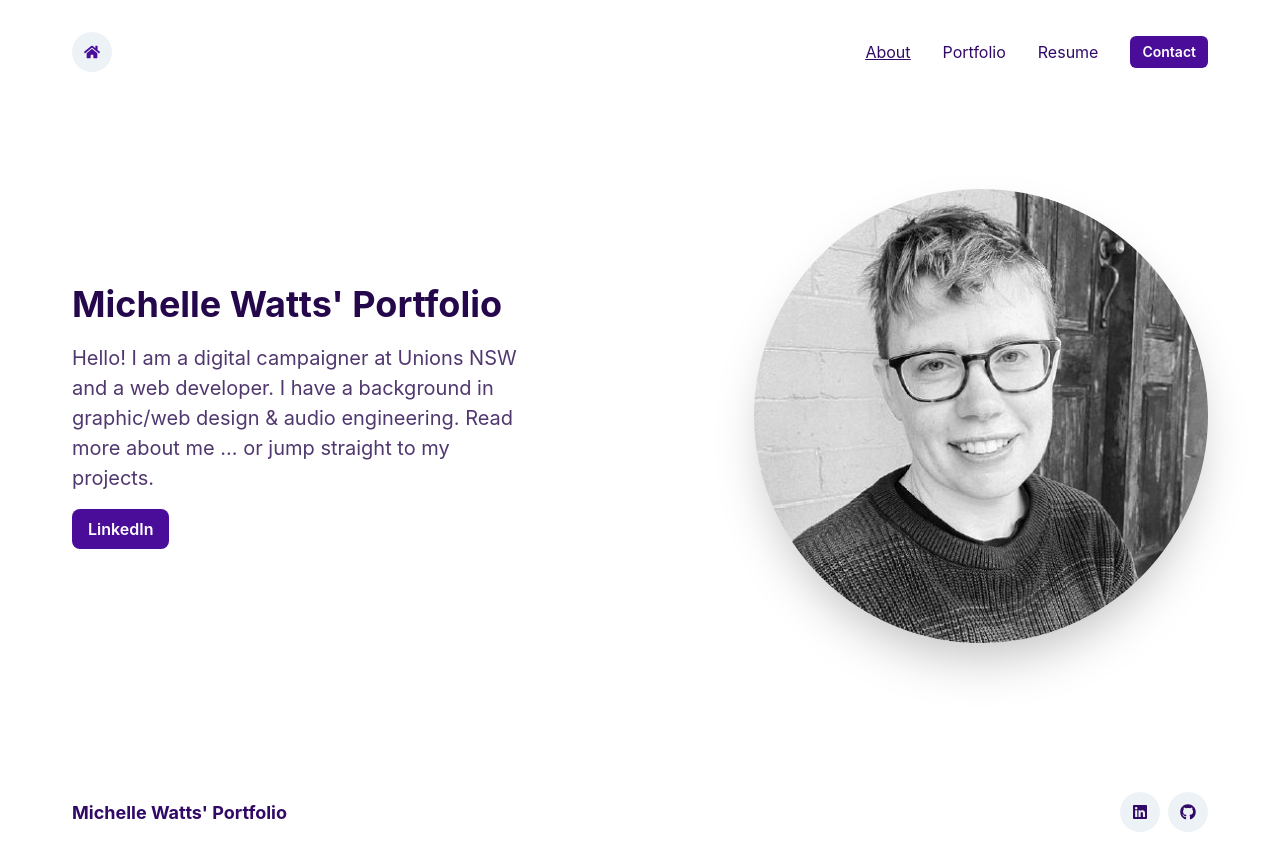
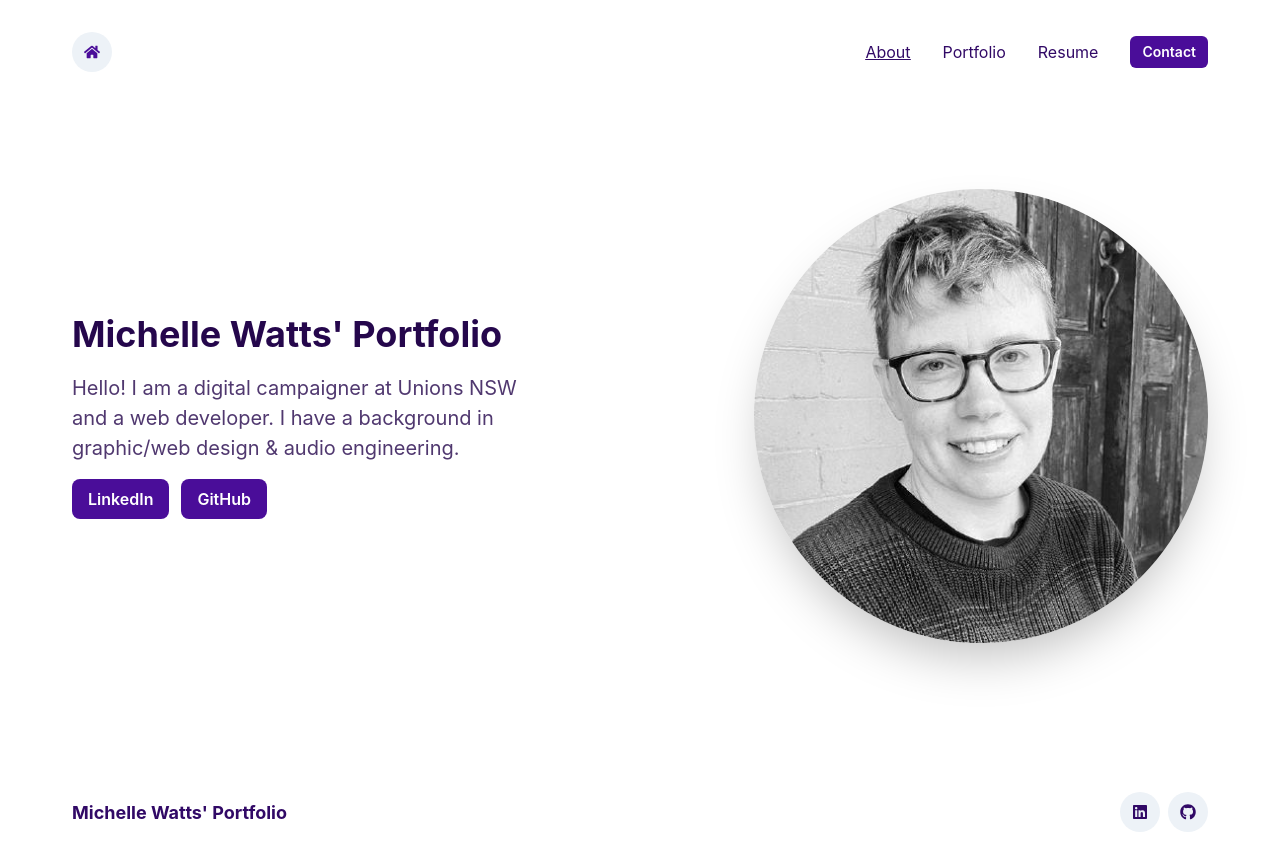
Before and after one commit to michellewatts20000/watts-react-portfolio-chakra, a React (Create React App) app: page / in a window 1280 px wide. Built offline with nearby package versions, Linux system fonts and the light colour scheme.

Commit message:
links on home page

```diff
--- a/src/components/sections/Form.js
+++ b/src/components/sections/Form.js
@@ -28,7 +28,7 @@ import React from 'react';
               Get in touch
               <Text
                 as={'span'}
-                bgGradient="linear(to-r, red.400,pink.400)"
+                bggradient="linear(to-r, red.400,pink.400)"
                 bgClip="text">
                 !
               </Text>
@@ -112,7 +112,7 @@ import React from 'react';
               disabled={isSubmitting}
               color={'white'}
               _hover={{
-                bgGradient: 'linear(to-r, red.400,pink.400)',
+                bggradient: 'linear(to-r, red.400,pink.400)',
                 boxShadow: 'xl',
               }}>
               Submit
--- a/src/components/sections/Hero.js
+++ b/src/components/sections/Hero.js
@@ -1,5 +1,5 @@
 import React from "react";
-import { Link } from "react-router-dom";
+// import { Link } from "react-router-dom";
 import PropTypes from "prop-types";
 import {
   Box,
@@ -7,7 +7,9 @@ import {
   Flex,
   Image,
   Heading,
-  Stack
+  Stack,
+  Center,
+  Link
 } from "@chakra-ui/react";
 
 export default function Hero({
@@ -16,6 +18,8 @@ export default function Hero({
   image,
   ctaLink,
   ctaText,
+  ctaLink2,
+  ctaText2,
   ...rest
 }) {
   return (
@@ -54,7 +58,21 @@ export default function Hero({
         >
           {subtitle}
         </Heading>
-        <Link to={ctaLink}>
+        <Center>
+        <Link href={ctaLink} isExternal>
+          <Button
+            colorScheme="primary"
+            borderRadius="8px"
+            py="4"
+            px="4"
+            mr="3"
+            lineHeight="1"
+            size="md"
+          >
+            {ctaText}
+          </Button>
+        </Link>
+          <Link href={ctaLink2} isExternal>
           <Button
             colorScheme="primary"
             borderRadius="8px"
@@ -63,10 +81,10 @@ export default function Hero({
             lineHeight="1"
             size="md"
           >
-            {ctaText}
+            {ctaText2}
           </Button>
         </Link>
-
+</Center>
       </Stack>
       <Box w={{ base: "70%", sm: "50%", md: "40%" }} mb={{ base: 12, md: 0 }}>
 
@@ -81,5 +99,7 @@ Hero.propTypes = {
   subtitle: PropTypes.string,
   image: PropTypes.string,
   ctaText: PropTypes.string,
-  ctaLink: PropTypes.string
+  ctaLink: PropTypes.string,
+  ctaText2: PropTypes.string,
+  ctaLink2: PropTypes.string
 };
--- a/src/components/sections/Project.js
+++ b/src/components/sections/Project.js
@@ -1,5 +1,5 @@
 import React from 'react'
-import { Box, SimpleGrid, Icon, Text, Stack, Flex } from '@chakra-ui/react';
+import { Box, SimpleGrid, Icon, Text, Stack, Flex, Center } from '@chakra-ui/react';
 import { GiKnifeFork } from 'react-icons/gi';
 import { FaBlogger, FaCalculator, FaCloudSunRain, FaCode } from 'react-icons/fa';
 import { GoNote } from 'react-icons/go';
@@ -9,6 +9,7 @@ import { ExternalLinkIcon } from '@chakra-ui/icons'
 const Feature = ({ title, text, icon, link1, link2 }) => {
   return (
     <Stack>
+      <Center>
       <Flex
         w={16}
         h={16}
@@ -20,14 +21,23 @@ const Feature = ({ title, text, icon, link1, link2 }) => {
         mb={1}>
         {icon}
       </Flex>
+      </Center>
+       <Center>
       <Text fontWeight={600}>{title}</Text>
+      </Center>
+      <Center>
       <Text color={'gray.600'}>{text}</Text>
-      <Link href={link1} isExternal>
+      </Center>
+      <Center>
+      <Link href={link1} mr="5" isExternal>
   Deployed App <ExternalLinkIcon mx="2px" />
 </Link>
 <Link href={link2} isExternal>
   GitHub <ExternalLinkIcon mx="2px" />
 </Link>
+</Center>
+
+
     </Stack>
   );
 };
--- a/src/pages/About.js
+++ b/src/pages/About.js
@@ -7,10 +7,12 @@ export default function About() {
     <MainPage>
       <Hero
         title="Michelle Watts' Portfolio"
-        subtitle="Hello! I am a digital campaigner at Unions NSW and a web developer. I have a background in graphic/web design & audio engineering. Read more about me ... or jump straight to my projects."
+        subtitle="Hello! I am a digital campaigner at Unions NSW and a web developer. I have a background in graphic/web design &amp; audio engineering."
         image="/img/my-face.jpeg"
         ctaText="LinkedIn"
         ctaLink="https://www.linkedin.com/in/michelle-e-watts/"
+        ctaText2="GitHub"
+        ctaLink2="https://github.com/michellewatts20000"
       />
     </MainPage>
   );
--- a/src/pages/Portfolio.js
+++ b/src/pages/Portfolio.js
@@ -1,6 +1,7 @@
 import React from "react";
 import Project from "../components/sections/Project";
 import MainPage from "../components/layouts/MainPage";
+import '../styles/styles.css';
 
 export default function Portfolio() {
   return (
--- /dev/null
+++ b/src/styles/styles.css
@@ -0,0 +1,3 @@
+/* .css-cwrr6q {
+  text-align:center !important;
+} */
```
Also changed, not shown: src/styles.css (deleted, +0 -8 lines).
